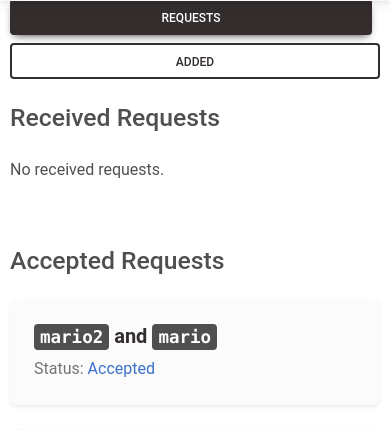
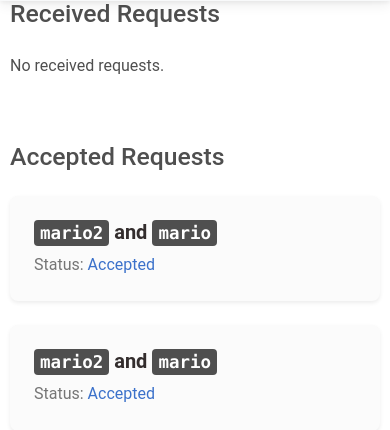
Before and after one commit to Emanuel532/proiect-tw, a Django app: page /requests/ in a window 390 px wide. Shown: the part 97-527 px from the top of the page. Run offline with Django 5.2, Linux system fonts and the light colour scheme; a user stored in the database is signed in; data comes from the database, SQL or seed files in the repository; both versions use the stored data as it was after the commit; some libraries are stand-ins or nearby versions.

```diff
--- a/skilltrade/templates/manage_requests.html
+++ b/skilltrade/templates/manage_requests.html
@@ -41,12 +41,6 @@
 </style>
 
 <div class="container my-5 py-5">
-    <!-- Tabs for Requests and Added -->
-    <div class="d-flex justify-content-center mb-4 flex-wrap">
-        <button class="btn btn-dark me-2 mb-2 mb-md-0">Requests</button>
-        <button class="btn btn-outline-dark">Added</button>
-    </div>
-
     <!-- Received Requests -->
     <h2 class="mb-4">Received Requests</h2>
     <div class="row g-4">
```
Also changed, not shown: skilltrade/db.sqlite3.
